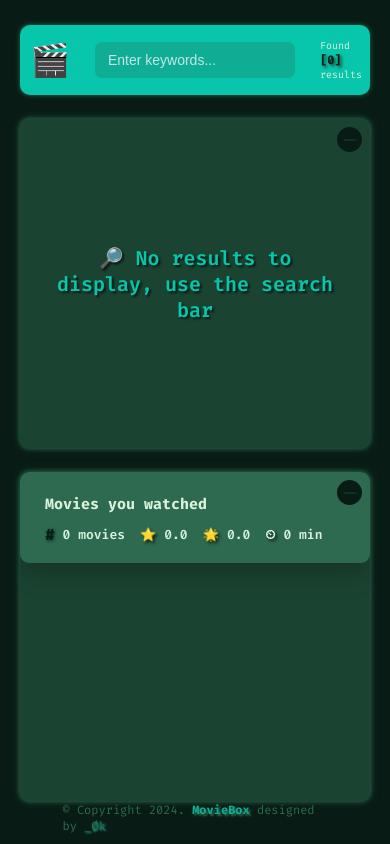
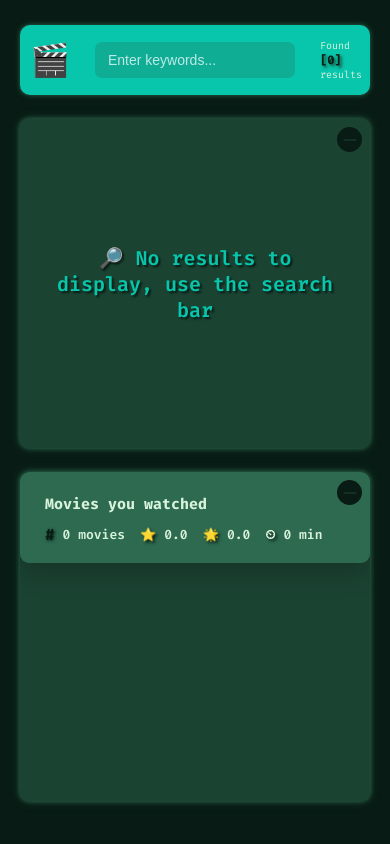
Before and after one commit to bakNa2t/moviebox, a React (Vite) app: page / in a window 390 px wide. Built offline with nearby package versions, Linux system fonts and the light colour scheme.

Commit message:
Hided Footer for small screen

```diff
--- a/src/components/Footer.module.css
+++ b/src/components/Footer.module.css
@@ -32,6 +32,7 @@
 
 @media (max-width: 435px) {
   .footer {
-    width: 265px;
+    display: none;
+    /* width: 265px; */
   }
 }
```
